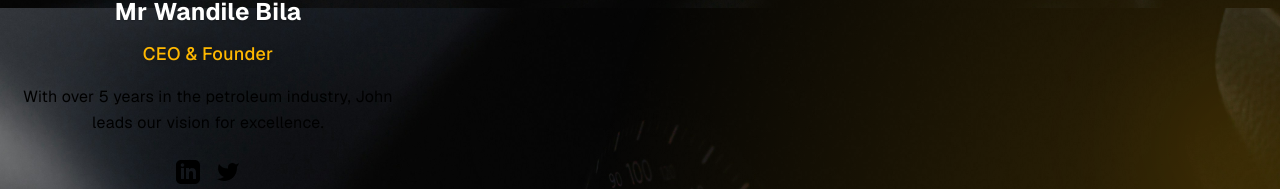
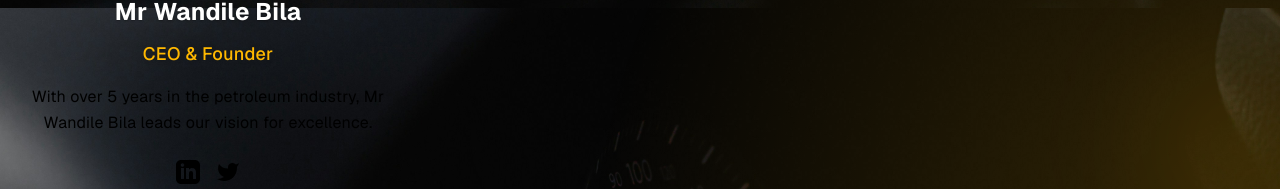
Before and after one commit to bnhtradingprojects-oss/bilacore, a Next.js app: page /about in a window 1280 px wide. Shown: the part 3992-4181 px from the top of the page. Built offline with nearby package versions, Linux system fonts and the light colour scheme.

Commit message:
added Mr Wandile Bila

```diff
--- a/src/components/about/TeamSection.tsx
+++ b/src/components/about/TeamSection.tsx
@@ -8,7 +8,7 @@ export default function TeamSection() {
       name: "Mr Wandile Bila",
       role: "CEO & Founder",
       image: "/user/Founder.png",
-      bio: "With over 5 years in the petroleum industry, John leads our vision for excellence."
+      bio: "With over 5 years in the petroleum industry, Mr Wandile Bila leads our vision for excellence."
     },
   ];
 
```
